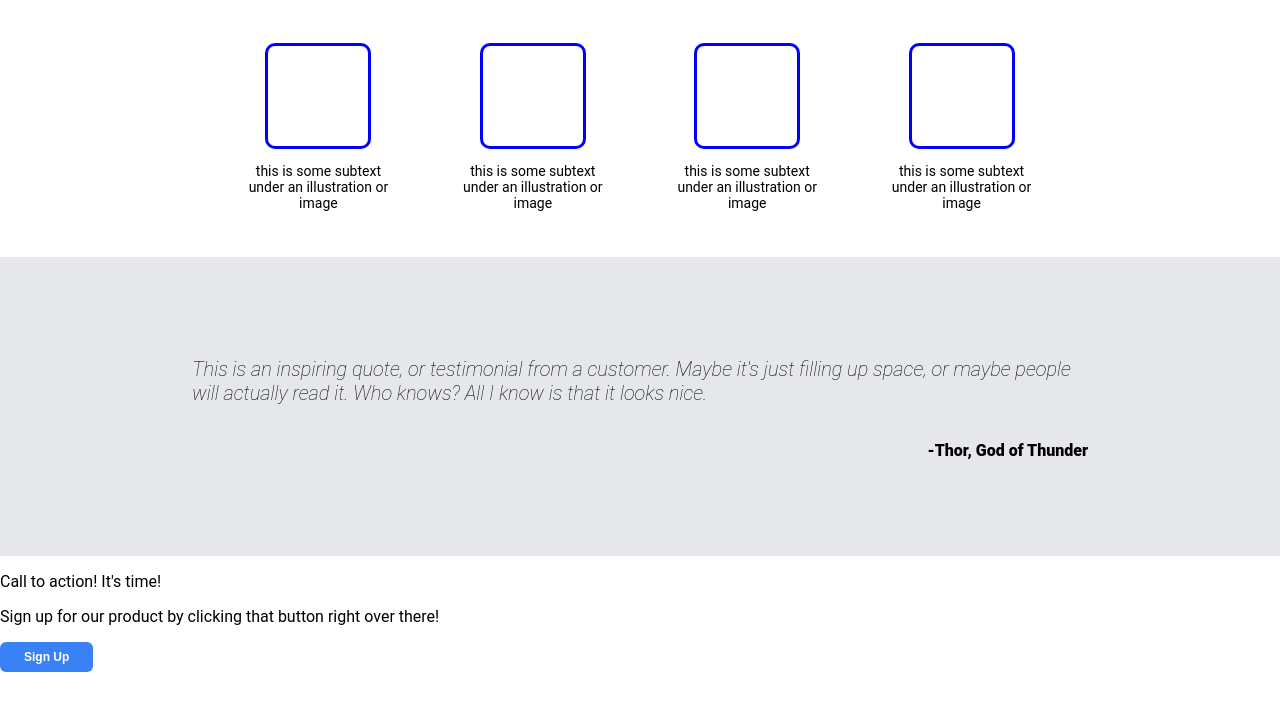
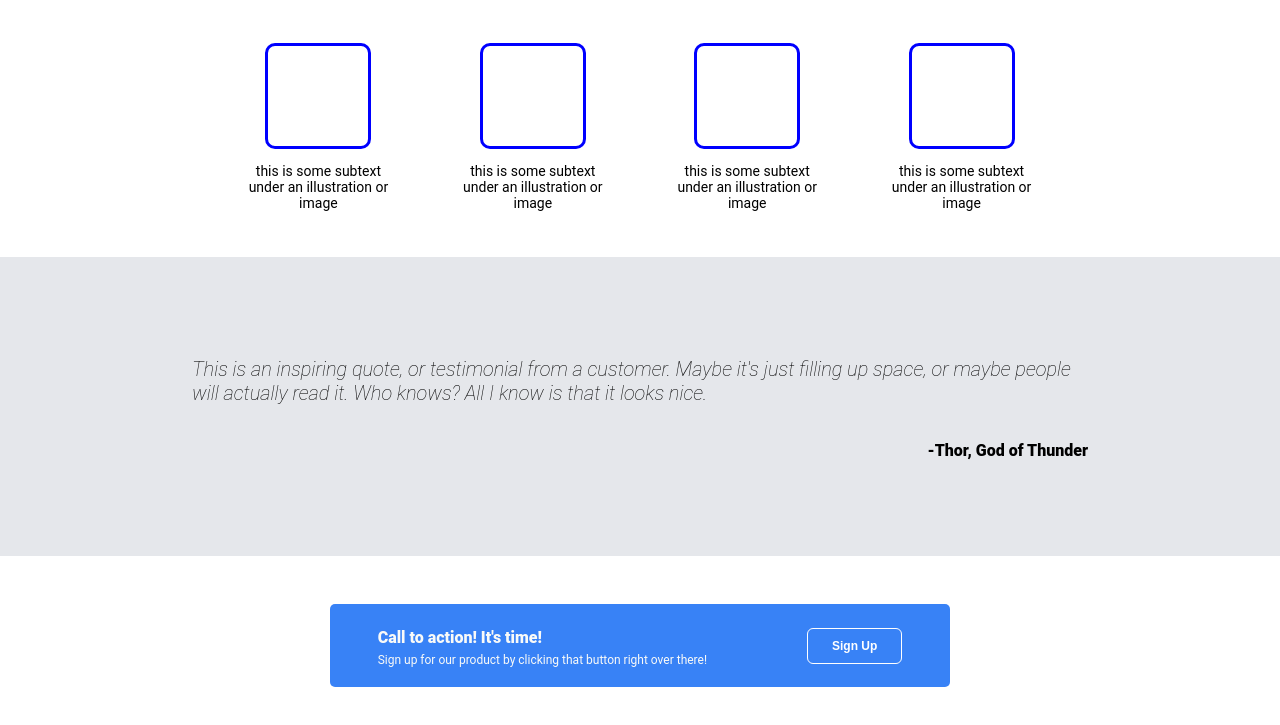
Before and after one commit to MikeMcKnightDev/landing-page, a plain HTML site: page index.html in a window 1280 px wide. Shown: the part 484-1209 px from the top of the page. Before the commit the page ends 1156 px from the top, so only its background shows below. Drawn offline with Linux system fonts and the light colour scheme.

Commit message:
Complete bottom section of body

```diff
--- a/index.html
+++ b/index.html
@@ -58,7 +58,7 @@
         </div>
     </div>
     <div class="body-bot">
-        <div class="body-container">
+        <div class="bot-container">
             <div class="bot-text-container">
                 <div class="bot-header"><p>Call to action! It's time!</p></div>
                 <div class="bot-text"><p>Sign up for our product by clicking that button right over there!</p></div>
--- a/styles.css
+++ b/styles.css
@@ -144,3 +144,34 @@ button{
 }
 
 /* Bottom section of body */
+
+.body-bot{
+    display: flex;
+    align-items: center;
+    justify-content: center;
+}
+
+.bot-container{
+    display: flex;
+    gap: 100px;
+    margin: 3em;
+    padding: .5em 3em;
+    border-radius: 5px;
+    background-color: #3882F6;
+    color: #F9FAF8;
+}
+
+.bot-header{
+    font-weight: 900;
+}
+
+.bot-text{
+    font-size: 12px;
+    margin-top: -10px;
+}
+
+.bot-container button {
+    height: 3em;
+    border: solid white 1px;
+    align-self: center;
+}
```
